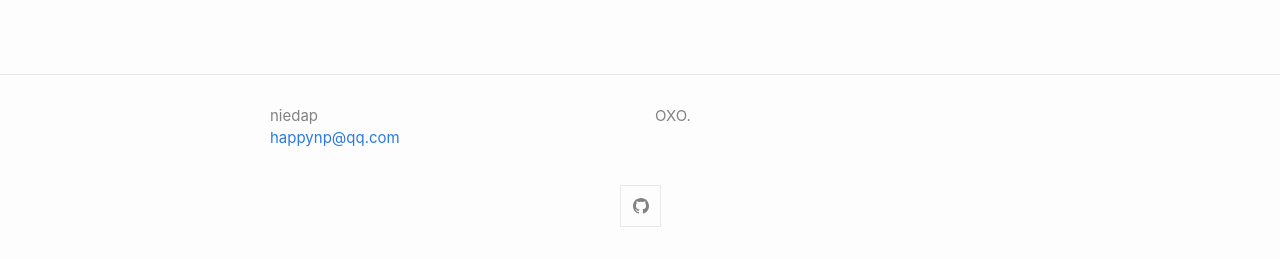
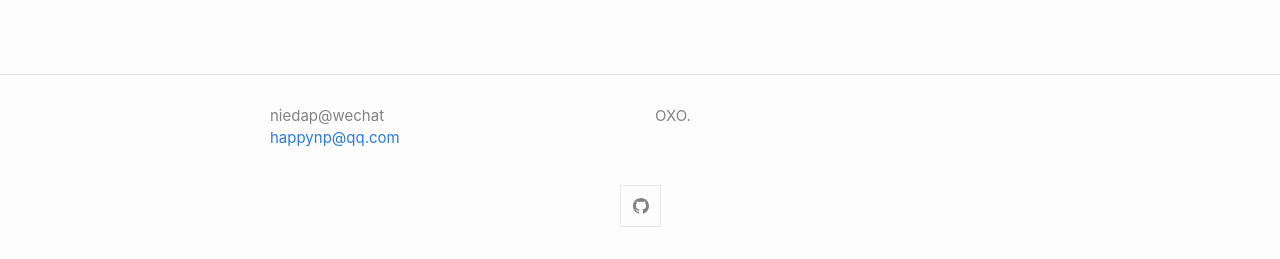
Before and after one commit to niepp/niepp.github.io, a Jekyll site: the page built from index.md, in a window 1280 px wide. Shown: the part 638-897 px from the top of the page. Built offline with Jekyll 4.4.1, drawn with Linux system fonts in a browser that asks for light colours.

Commit message:
Update _config.yml

```diff
--- a/_config.yml
+++ b/_config.yml
@@ -1,6 +1,6 @@
 title: niedap's notes
 author:
-  name: niedap
+  name: niedap@wechat
   email: happynp@qq.com
 description: > # this means to ignore newlines until "show_excerpts:"
   OXO.
```
